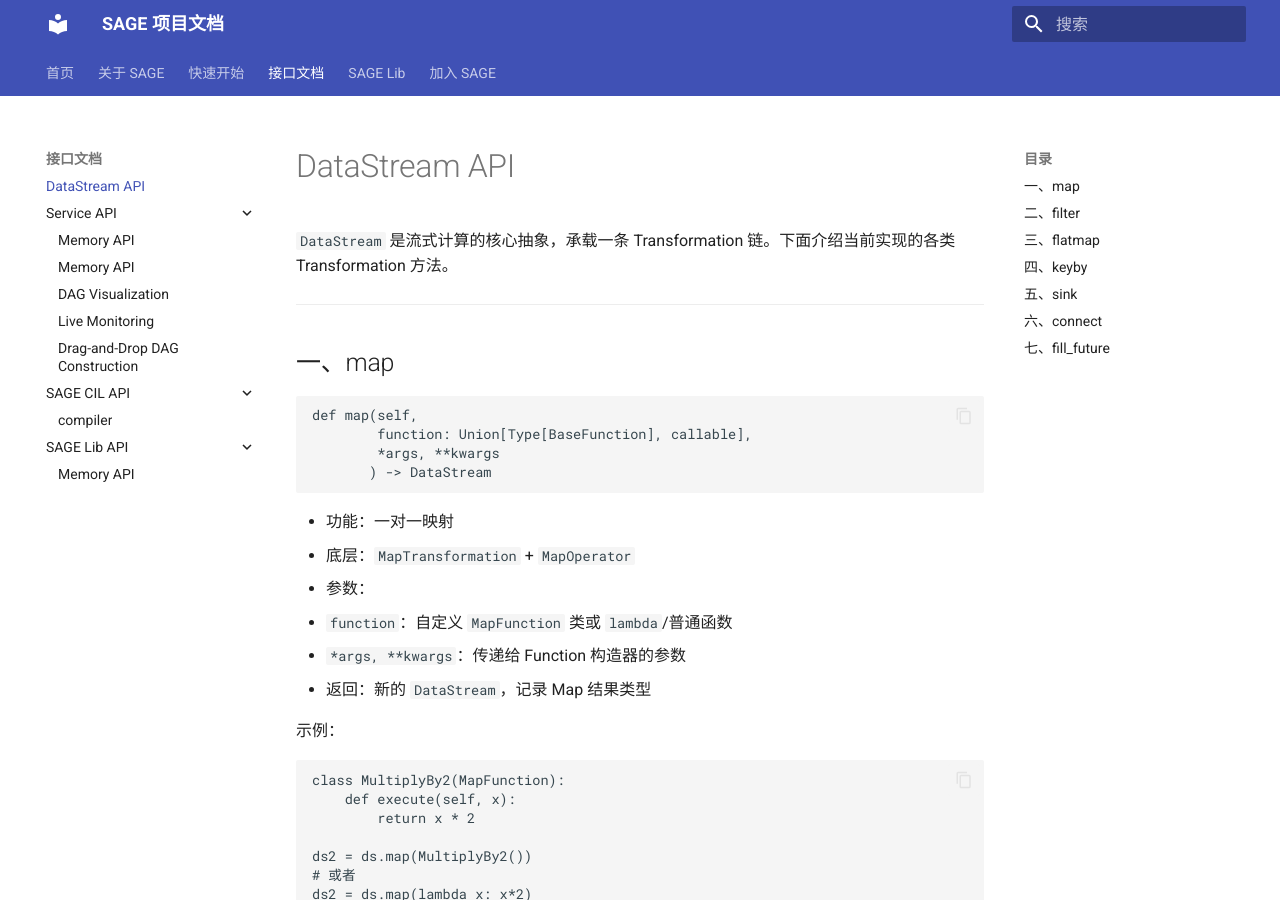
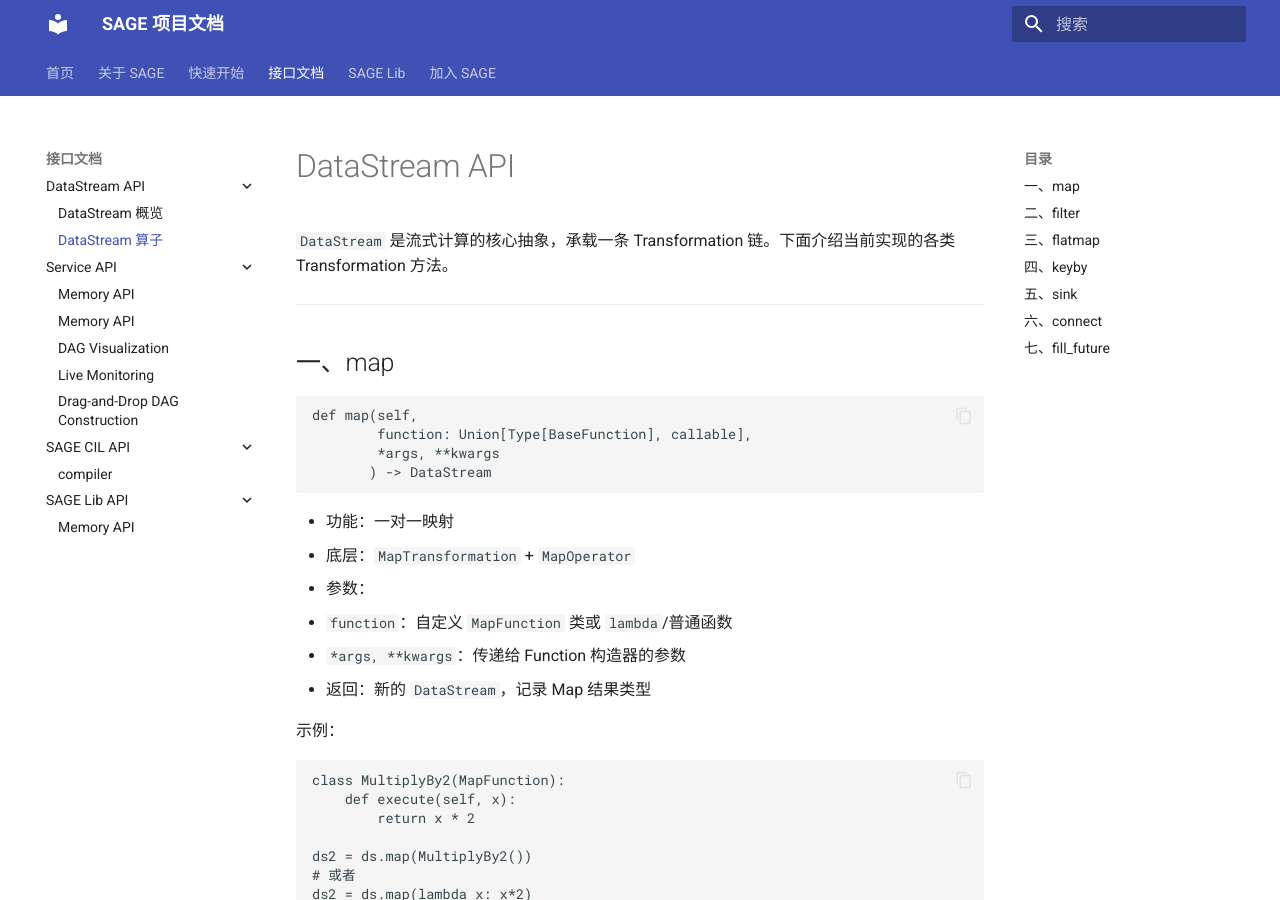
Before and after one commit to peilin9990/SAGE-Pub, an MkDocs documentation site: the page built from docs_src/api_guides/datastream/datastream_api.md, in a window 1280 px wide and 900 px high. Built offline with MkDocs 1.6.1 and Material for MkDocs 9.7.7, drawn with Linux system fonts in a browser that asks for light colours.

Commit message:
【structure tune】

```diff
--- a/mkdocs.yml
+++ b/mkdocs.yml
@@ -25,7 +25,9 @@ nav:
               - SAGE RAG: get_start/naive_rag/sage_naive_rag.md
               - 有关 RAG: get_start/naive_rag/you_know_rag.md
   - 接口文档:
-      - DataStream API: api_guides/datastream/datastream_api.md
+      - DataStream API:
+          - DataStream 概览: api_guides/datastream/datastream_intro.mds
+          - DataStream 算子: api_guides/datastream/datastream_api.md
       - Service API:
           - Memory API: framework/philosophy.md
           - Design Philosophy: framework/philosophy.md
```
